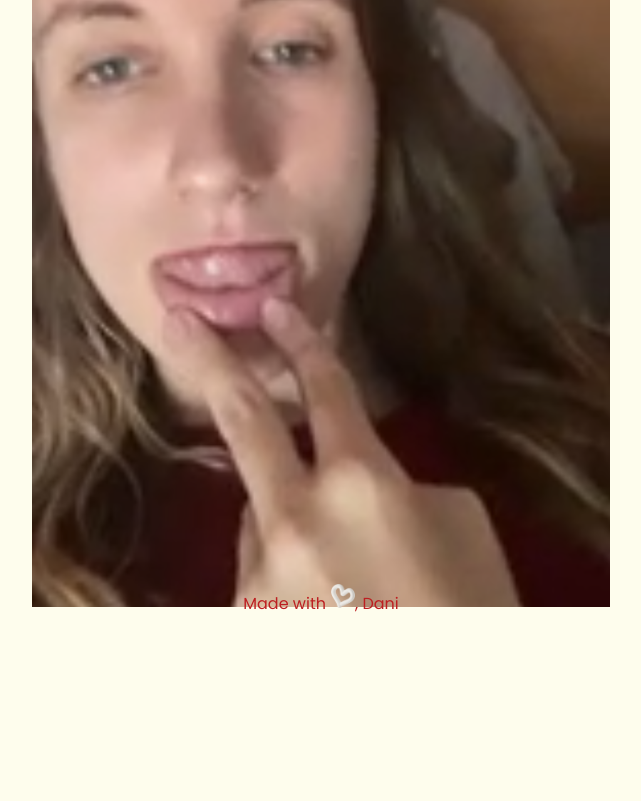
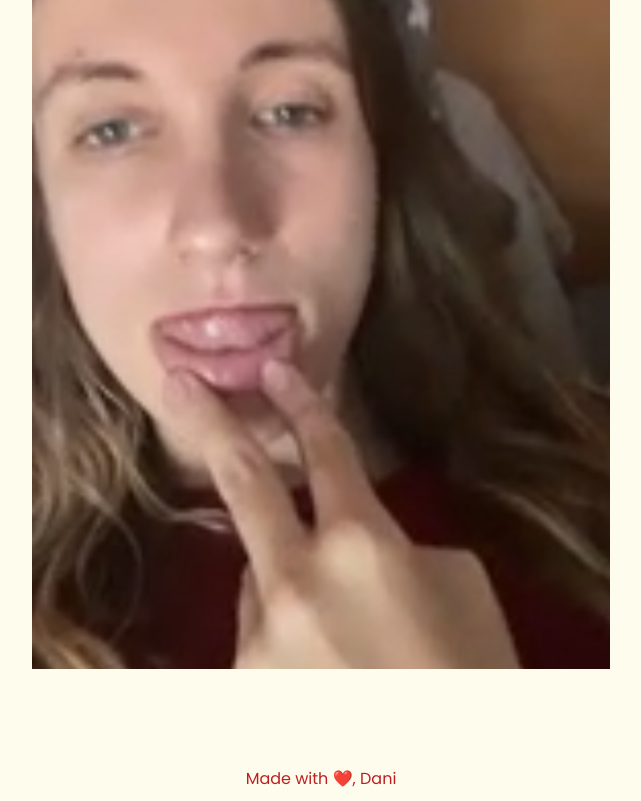
Before and after one commit to azertje/santjordi, a plain HTML site: page index.html in a window 1280 px wide. Shown: the part 1096-1897 px from the top of the page, without its empty margins (319-960 px from the left). Before the commit the page ends 1712 px from the top, so only its background shows below. Drawn offline with Linux system fonts and the light colour scheme.

Commit message:
added padding fix

```diff
--- a/index.html
+++ b/index.html
@@ -26,9 +26,7 @@
     </section>
   </main>
   <footer>
-    <p>Made with</p>
-    <img src="images/white-heart.png" alt="">
-    <p>, Dani</p>
+    <p>Made with ❤️, Dani</p>
   </footer>
 </body>
 </html>
--- a/style.css
+++ b/style.css
@@ -167,7 +167,6 @@ a {
 
 .second {
   max-width: 600px;
-  height: 100vh;
   margin: 0 auto;
   display: flex;
   flex-direction: column;
@@ -181,15 +180,6 @@ a {
 
 footer {
   text-align: center;
-  padding: 0 20px;
-  display: flex;
-  align-items: center;
-  justify-content: center;
+  padding: 50px 20px 10px 20px;
   color: var(--text);
 }
-
-footer img {
-  width: 1.5rem;
-  height: 1.5rem;
-  margin-left: 5px;
-}
```
